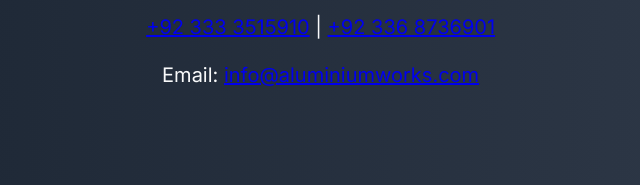
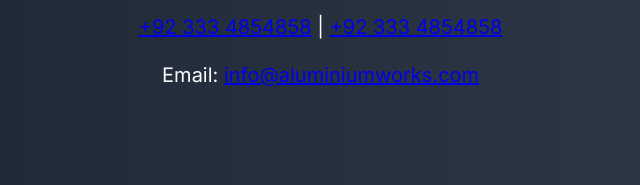
Before and after one commit to Stream-Artisan/Aluminium-Website-Template, a plain HTML site: page about.html in a window 1280 px wide. Shown: the part 1734-1919 px from the top of the page, 31-671 px from the left. Drawn offline with Linux system fonts and the light colour scheme; a script that the page names is missing.

Commit message:
few more things made better

```diff
--- a/about.html
+++ b/about.html
@@ -30,11 +30,11 @@
   <body>
     <header class="top-bar">
       <div class="contact-info">
-        <a href="tel:+923333515910" aria-label="Call +92 333 3515910"
+        <a href="tel:92 333 4854858" aria-label="Call +92 333 4854858"
           >+92 333 3515910</a
         >
         |
-        <a href="tel:+923368736901" aria-label="Call +92 336 8736901"
+        <a href="tel:+92 333 4854858" aria-label="Call +92 333 4854858"
           >+92 336 8736901</a
         >
       </div>
@@ -108,8 +108,8 @@
         <div class="footer-contact">
           <h3>Contact Us</h3>
           <p>
-            <a href="tel:+923333515910">+92 333 3515910</a> |
-            <a href="tel:+923368736901">+92 336 8736901</a>
+            <a href="tel:+92 333 4854858">+92 333 4854858</a> |
+            <a href="tel:+92 333 4854858">+92 333 4854858</a>
           </p>
           <p>
             Email:
```
Also changed, not shown: index.html (+1 -1 lines).
